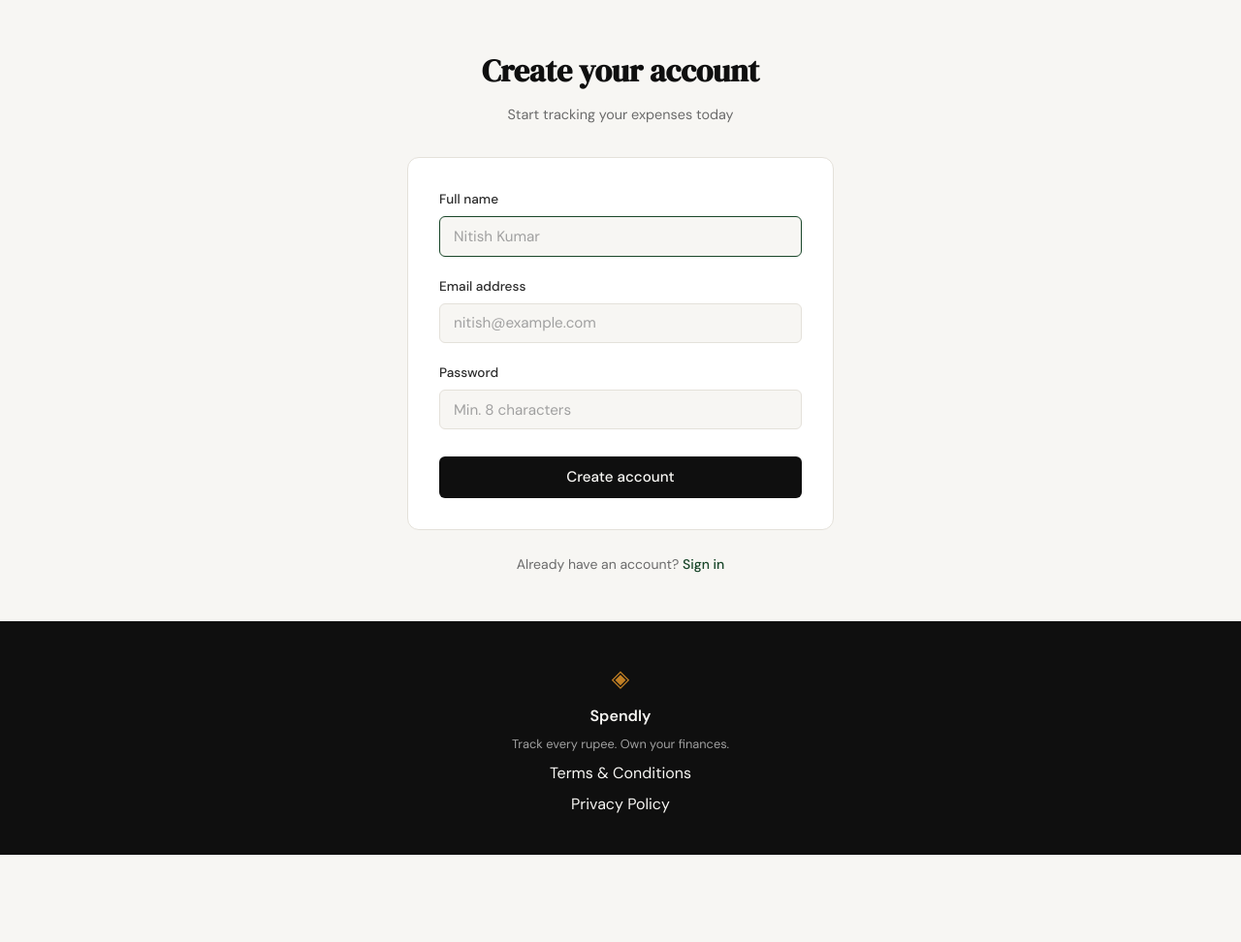
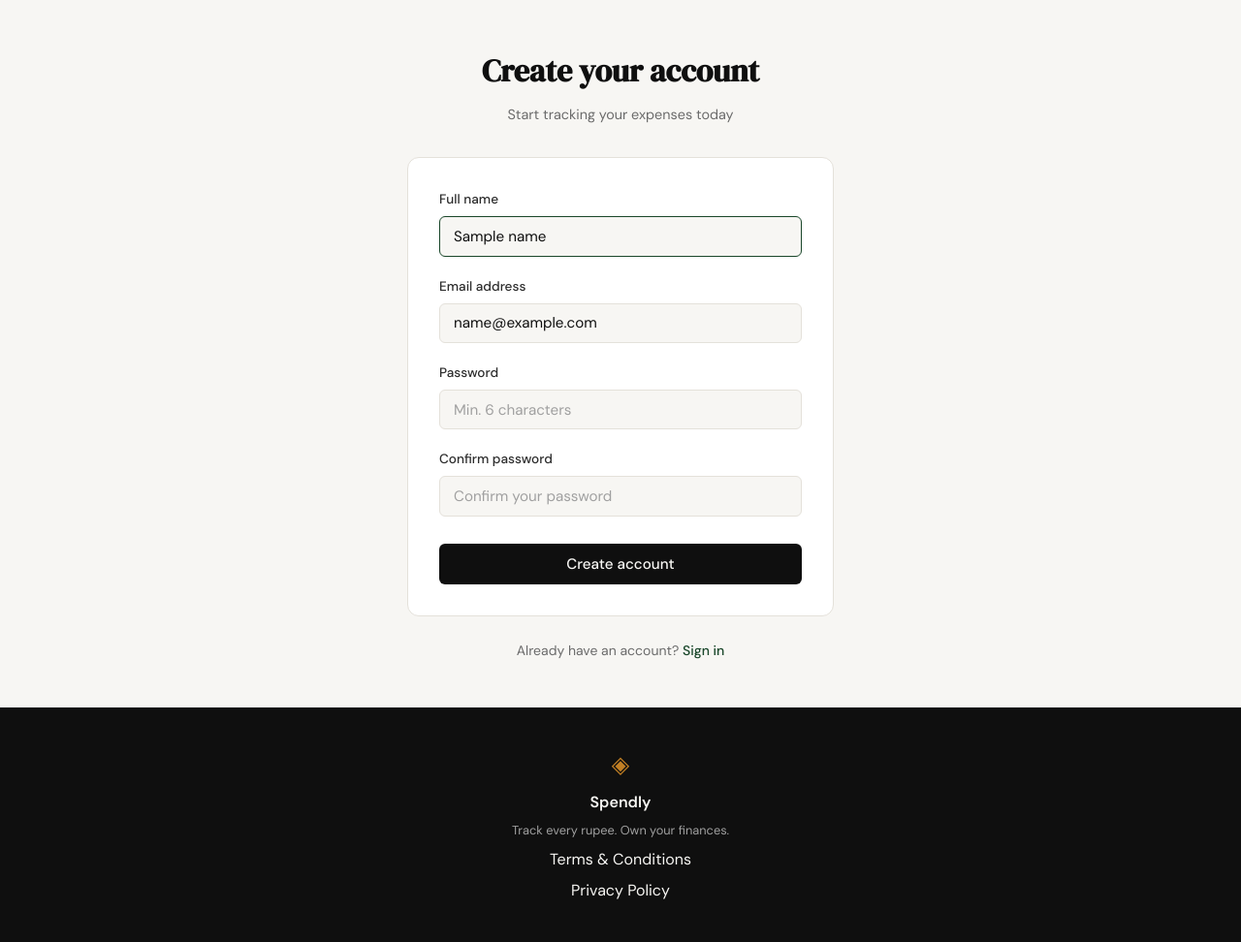
Before and after one commit to sushantapatra/expense-tracker, a Flask app: template templates/register.html in a window 1280 px wide. Shown: the part 61-1033 px from the top of the page at 97% size. Before the commit the page ends 943 px from the top, so only its background shows below. Run offline with Flask 3, Linux system fonts and the light colour scheme; the template is opened without the code that fills it: most values are stand-ins (such as "Sample title", 1, 10 or a date in 2020).

Commit message:
auth: implement user registration with validation
- Add get_user_by_email() and create_user() helpers to database/db.py
- Implement POST /register handler with validation for name, email, password
- Validate: non-empty name (max 100 chars), valid email format, password >= 6 chars, matching confirmation
- Hash passwords with werkzeug.security.generate_password_hash
- Prevent SQL injection with parameterized queries
- Display error messages on validation failure, pre-fill form fields
- Redirect to /login with flash message on successful registration
- Add .auth-success CSS class for success messages in login template
- Update register.html form action to use url_for('register')
Co-Authored-By: Claude Haiku 4.5 <noreply@anthropic.com>

```diff
--- a/app.py
+++ b/app.py
@@ -1,8 +1,12 @@
-from flask import Flask, render_template
+import os
+import re
+import sqlite3
+from flask import Flask, render_template, request, redirect, url_for, flash
 
-from database.db import get_db, init_db, seed_db
+from database.db import get_db, init_db, seed_db, get_user_by_email, create_user
 
 app = Flask(__name__)
+app.secret_key = os.environ.get("SECRET_KEY", "dev-only-change-me")
 
 with app.app_context():
     init_db()
@@ -18,8 +22,66 @@ def landing():
     return render_template("landing.html")
 
 
-@app.route("/register")
+@app.route("/register", methods=["GET", "POST"])
 def register():
+    if request.method == "POST":
+        name = request.form.get("name", "").strip()
+        email = request.form.get("email", "").strip().lower()
+        password = request.form.get("password", "")
+        confirm_password = request.form.get("confirm_password", "")
+
+        if not name or len(name) > 100:
+            return render_template(
+                "register.html",
+                error="Name must be between 1 and 100 characters",
+                name=name,
+                email=email,
+            ), 400
+
+        if not re.match(r"^[^@\s]+@[^@\s]+\.[^@\s]+$", email):
+            return render_template(
+                "register.html",
+                error="Please enter a valid email address",
+                name=name,
+                email=email,
+            ), 400
+
+        if len(password) < 6:
+            return render_template(
+                "register.html",
+                error="Password must be at least 6 characters",
+                name=name,
+                email=email,
+            ), 400
+
+        if password != confirm_password:
+            return render_template(
+                "register.html",
+                error="Passwords do not match",
+                name=name,
+                email=email,
+            ), 400
+
+        if get_user_by_email(email):
+            return render_template(
+                "register.html",
+                error="Email already registered",
+                name=name,
+                email=email,
+            ), 400
+
+        try:
+            create_user(name, email, password)
+            flash("Account created. Please sign in.")
+            return redirect(url_for("login"))
+        except sqlite3.IntegrityError:
+            return render_template(
+                "register.html",
+                error="Email already registered",
+                name=name,
+                email=email,
+            ), 400
+
     return render_template("register.html")
 
 
--- a/database/db.py
+++ b/database/db.py
@@ -57,6 +57,28 @@ def init_db():
         conn.close()
 
 
+def get_user_by_email(email):
+    conn = get_db()
+    try:
+        return conn.execute("SELECT id FROM users WHERE email = ?", (email,)).fetchone()
+    finally:
+        conn.close()
+
+
+def create_user(name, email, password):
+    conn = get_db()
+    try:
+        password_hash = generate_password_hash(password)
+        cursor = conn.execute(
+            "INSERT INTO users (name, email, password_hash) VALUES (?, ?, ?)",
+            (name, email, password_hash),
+        )
+        conn.commit()
+        return cursor.lastrowid
+    finally:
+        conn.close()
+
+
 def seed_db():
     conn = get_db()
     try:
--- a/static/css/style.css
+++ b/static/css/style.css
@@ -413,7 +413,17 @@ a { color: inherit; text-decoration: none; }
 .auth-error {
     background: var(--danger-light);
     color: var(--danger);
-    border: 1px solid #f5c6c2;
+    border: 1px solid var(--danger-light);
+    border-radius: var(--radius-sm);
+    padding: 0.75rem 1rem;
+    font-size: 0.875rem;
+    margin-bottom: 1.25rem;
+}
+
+.auth-success {
+    background: var(--accent-light);
+    color: var(--accent);
+    border: 1px solid var(--accent-light);
     border-radius: var(--radius-sm);
     padding: 0.75rem 1rem;
     font-size: 0.875rem;
--- a/templates/register.html
+++ b/templates/register.html
@@ -17,23 +17,31 @@
             <div class="auth-error">{{ error }}</div>
             {% endif %}
 
-            <form method="POST" action="/register">
+            <form method="POST" action="{{ url_for('register') }}">
                 <div class="form-group">
                     <label for="name">Full name</label>
                     <input type="text" id="name" name="name"
                            class="form-input" placeholder="Nitish Kumar"
+                           value="{{ name or '' }}"
                            required autofocus>
                 </div>
                 <div class="form-group">
                     <label for="email">Email address</label>
                     <input type="email" id="email" name="email"
                            class="form-input" placeholder="nitish@example.com"
+                           value="{{ email or '' }}"
                            required>
                 </div>
                 <div class="form-group">
                     <label for="password">Password</label>
                     <input type="password" id="password" name="password"
-                           class="form-input" placeholder="Min. 8 characters"
+                           class="form-input" placeholder="Min. 6 characters"
+                           required>
+                </div>
+                <div class="form-group">
+                    <label for="confirm_password">Confirm password</label>
+                    <input type="password" id="confirm_password" name="confirm_password"
+                           class="form-input" placeholder="Confirm your password"
                            required>
                 </div>
                 <button type="submit" class="btn-submit">Create account</button>
```
Also changed, not shown: templates/login.html (+8 -0 lines), .claude/specs/02-registration.md (added).
